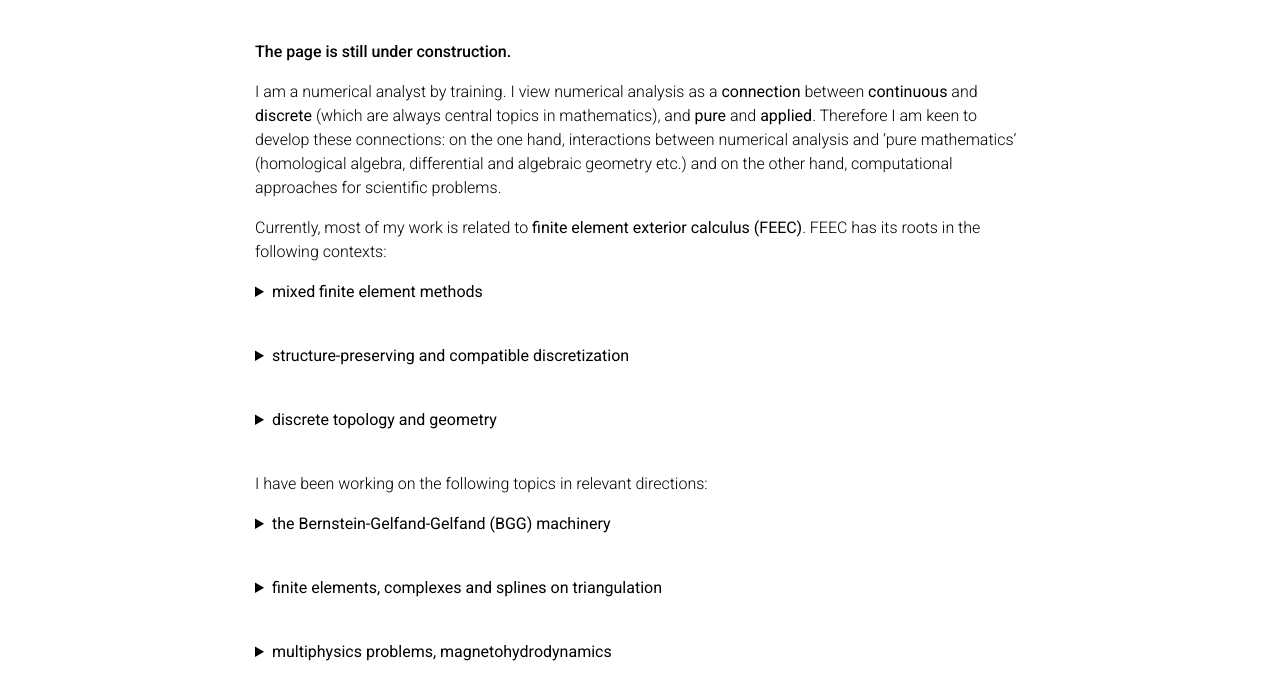
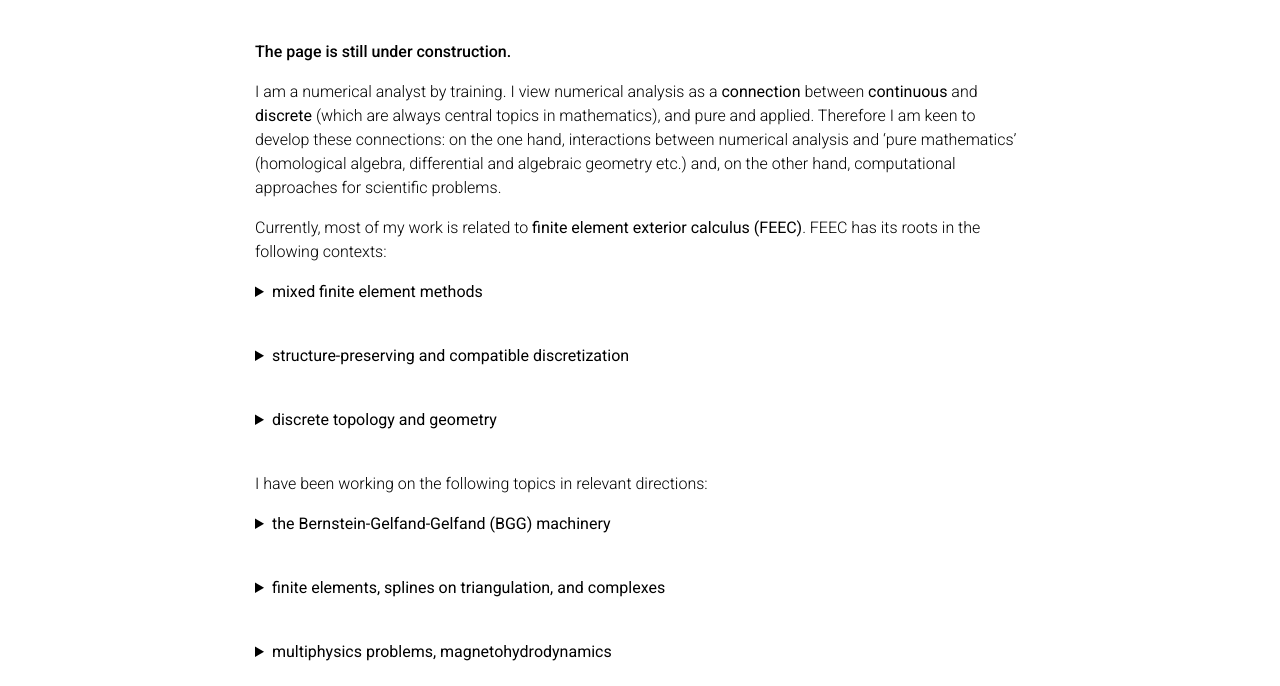
Before and after one commit to kaibohu/kaibohu.github.io, a Jekyll site: the page built from _pages/research.md, in a window 1280 px wide and 1048 px high. Shown: the part 145-831 px from the top of the window. Built offline with Jekyll 4.4.1, drawn with Linux system fonts in a browser that asks for light colours; comment, search, counter and statistics services are not loaded; a style sheet for code colours, icons or effects is not loaded; some of the changed text lies outside the part shown.

Commit message:
add and update files

```diff
--- a/_pages/research.md
+++ b/_pages/research.md
@@ -10,7 +10,7 @@
 <strong>The page is still under construction.</strong>
 
 
-I am a numerical analyst by training. I view numerical analysis as a <b>connection</b> between <b>continuous</b> and <b>discrete</b> (which are always central topics in mathematics), and <b>pure</b> and <b>applied</b>. Therefore I am keen to develop these connections: on the one hand, interactions between numerical analysis and 'pure mathematics' (homological algebra, differential and algebraic geometry etc.) and on the other hand, computational approaches for scientific problems.
+I am a numerical analyst by training. I view numerical analysis as a <b>connection</b> between <b>continuous</b> and <b>discrete</b> (which are always central topics in mathematics), and pure and applied. Therefore I am keen to develop these connections: on the one hand, interactions between numerical analysis and 'pure mathematics' (homological algebra, differential and algebraic geometry etc.) and, on the other hand, computational approaches for scientific problems.
 
 Currently, most of my work is related to <b>finite element exterior calculus (FEEC)</b>. FEEC has its roots in the following contexts:
 
@@ -120,7 +120,7 @@
  Kröner [9] already pointed out relationships between generalized continuum theory and <b>general relativity</b> (GR) in an outlook.  This again brings GR into the picture.
 
  </li>
-<li> <b>numerics</b>:  For the purpose of finite element exterior calculus, it is necessary to discretize the BGG complexes (also the twisted complexes, or the entire diagram, for generalized continua). In recent years, there has been significant interest in finite element versions of the BGG complexes.   While it is impossible to keep an up-to-date list for this fast-growing area, some results (up to 2022) can be found in the references in [8]. See <b><a href="https://lyc102.github.io/camtips/">here</a></b> for a series of blogs/notes that Long Chen and Xuehai Huang are writing, reflecting their work on finite element construction. See also  ''finite elements, complexes and splines on triangulation'' below.
+<li> <b>numerics</b>:  For the purpose of finite element exterior calculus, it is necessary to discretize the BGG complexes (also the twisted complexes, or the entire diagram, for generalized continua). In recent years, there has been significant interest in finite element versions of the BGG complexes.   While it is impossible to keep an up-to-date list for this fast-growing area, some results (up to 2022) can be found in the references in [8]. See <b><a href="https://lyc102.github.io/camtips/">here</a></b> for a series of blogs/notes that Long Chen and Xuehai Huang are writing, reflecting their work on finite element construction. See also  ''finite elements, splines on triangulation, and complexes'' below.
     </li>
 </ul>
 
@@ -138,7 +138,7 @@
 <li>Andreas Čap, Jan Slovák, and Vladimír Souček. "Bernstein-Gelfand-Gelfand sequences." Annals of Mathematics (2001): 97-113.</li>
    <li>Douglas N. Arnold, Richard S. Falk, and Ragnar Winther. "Differential complexes and stability of finite element methods II: The elasticity complex." Compatible spatial discretizations. Springer New York, 2006.</li>
     <li>  Michael Eastwood. "A complex from linear elasticity." Proceedings of the 19th Winter School" Geometry and Physics". Circolo Matematico di Palermo, 2000.</li>
-    <li> Vincent Quenneville-Belair. "A new approach to finite element simulations of general relativity." PhD thesis at University of Minnesota, 2015. </li>
+    <li> Vincent Quenneville-Belair. "A new approach to finite element simulations of general relativity." PhD thesis at the University of Minnesota, 2015. </li>
     <li>Douglas N. Arnold, and Kaibo Hu. "Complexes from complexes." Foundations of Computational Mathematics 21.6 (2021): 1739-1774. </li>
   <li>  Andreas Čap, and Kaibo Hu. "BGG sequences with weak regularity and applications." Foundations of Computational Mathematics, 2023.  </li>
   <li> Arash Yavari and Alain Goriely. "Riemann–Cartan geometry of nonlinear dislocation mechanics." Archive for Rational Mechanics and Analysis 205 (2012): 59-118.</li>
@@ -157,7 +157,27 @@
   <br />
 
 <details>
-  <summary> <b>finite elements, complexes and splines on triangulation</b></summary><br />
+  <summary> <b>finite elements, splines on triangulation, and complexes</b></summary><br />
+
+There are motivations for <b> discrete de Rham sequences with higher regularity</b>. For example, for (Navier-)Stokes equations, the inf-sup condition requires that divergence of the velocity space  \(\nabla\cdot V_{h}  \) is ''larger than'' the pressure space \(Q_{h} \), while precise mass conservation requires \(\nabla\cdot V_{h} \subset Q_{h} \). Thus a balance leads to the condition \(\nabla\cdot V_{h}= Q_{h} \). This means that \(V_{h} \) and \(Q_{h} \) should fit in a de Rham complex. However, conforming discretization requires \(V_{h}\subset H^{1} \). Therefore the complex has higher continuity than the H(curl)/H(div) version, and is sometimes referred to as <b> Stokes complexes </b>.
+
+<br />
+
+The first construction of finite element Stokes pairs from this perspective was by Falk and Neilan [1].  There were significant follow-ups, generalizaitons, and variants of this work, including, 3D conforming simplicial finite element Stokes complex   [2] and de Rham complexes with arbitrarily higher regularity [3].
+
+<br />
+
+
+
+
+ <br /><br />
+ References:
+<ol>
+<li> Richard S. Falk, and Michael Neilan. "Stokes complexes and the construction of stable finite elements with pointwise mass conservation." SIAM Journal on Numerical Analysis 51, no. 2 (2013): 1308-1326.</li>
+<li>Michael Neilan. "Discrete and conforming smooth de Rham complexes in three dimensions." Mathematics of Computation 84, no. 295 (2015): 2059-2081.</li>
+<li>Long Chen, and Xuehai Huang. "Finite element de Rham and Stokes complexes in three dimensions." Mathematics of Computation 93, no. 345 (2024): 55-110.</li>
+</ol>
+
   </details>
   <br />
 
```
Also changed, not shown: _news/20240208-CamSeminar.md (added, +8 -0 lines), _news/announcement_2.md (+1 -1 lines), _news/announcement_20231031-Oslo-seminar.md (+1 -1 lines), _pages/about.md (+11 -0 lines), _pages/contact.md (+4 -6 lines).
